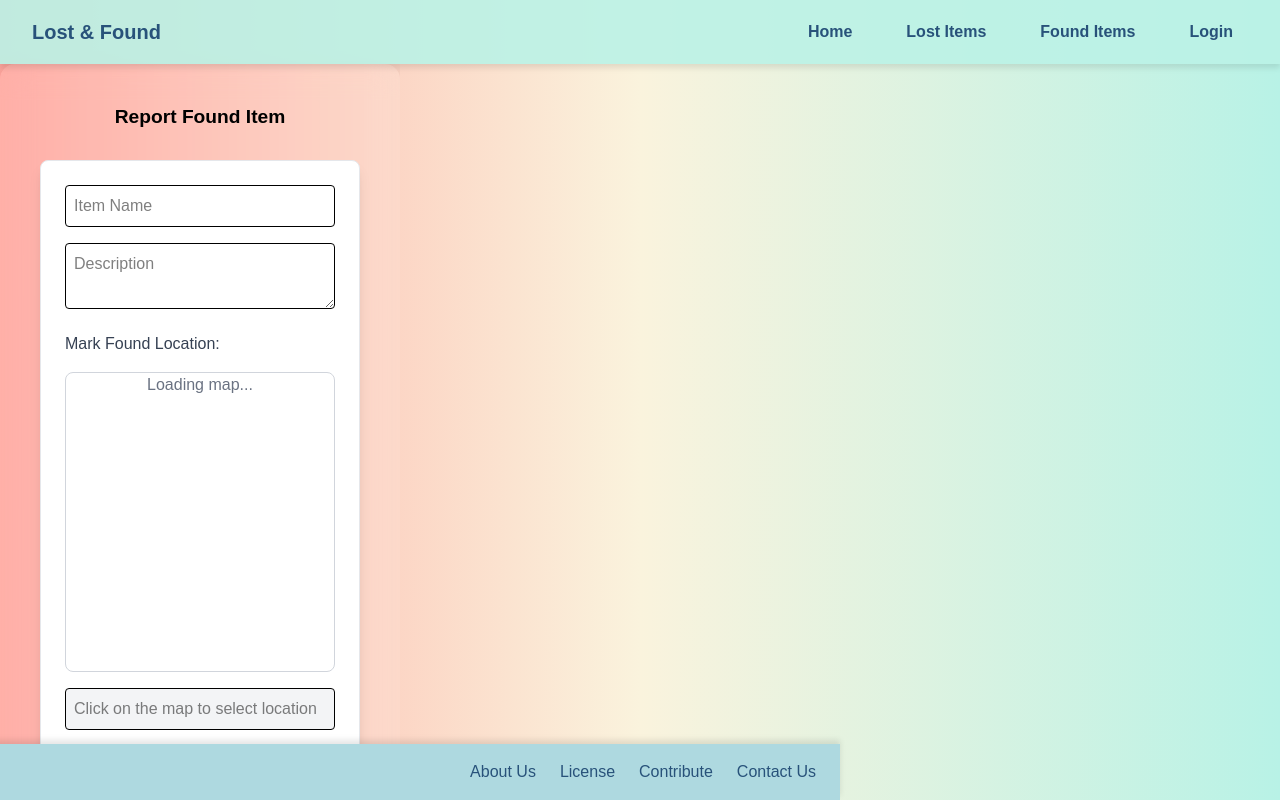
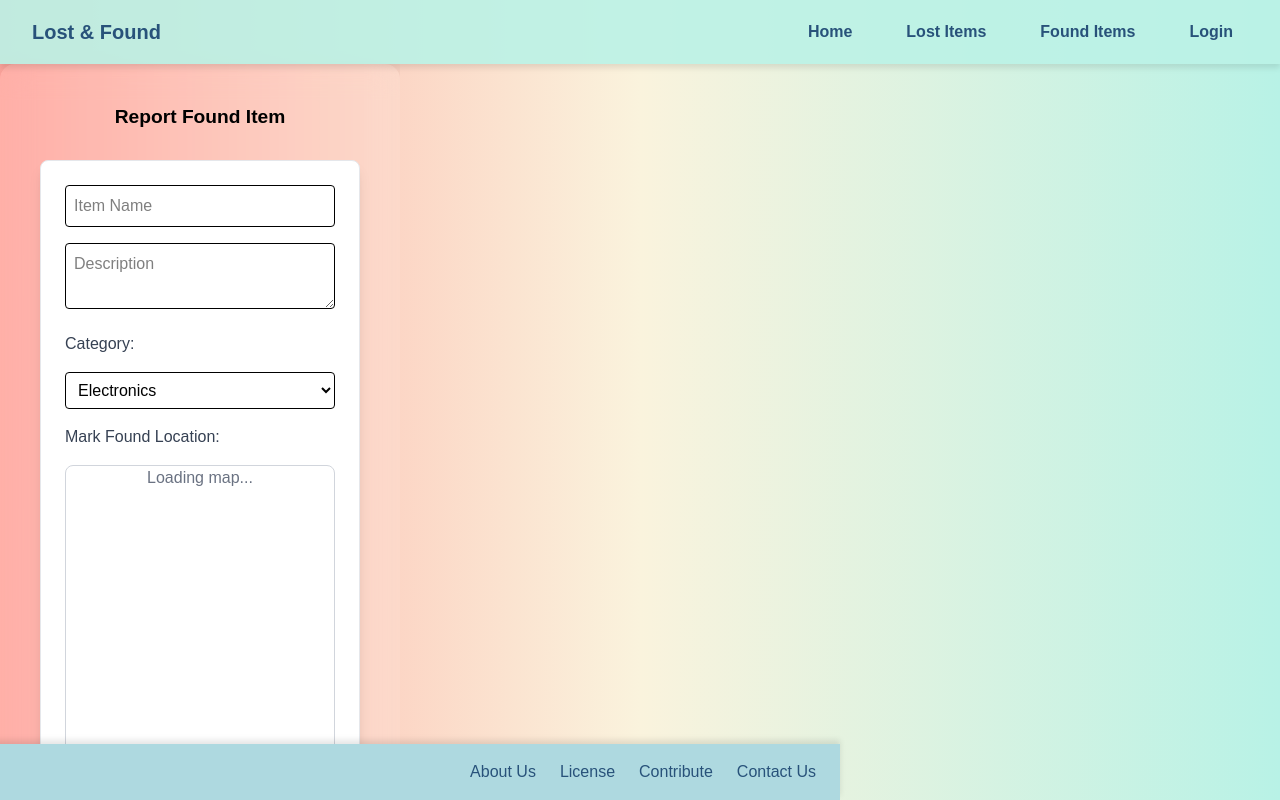
Before and after one commit to Pritikumawat/LostAndFound, a React (Vite) app: page /report in a window 1280 px wide. Built offline with nearby package versions, Linux system fonts and the light colour scheme; no server answers.

Commit message:
dynamic lost and found and dropbar

```diff
--- a/src/components/Report.jsx
+++ b/src/components/Report.jsx
@@ -125,12 +125,13 @@
 // export default ReportItem;
 import React, { useState } from "react";
 import axios from "axios";
-import { useNavigate, useLocation } from "react-router-dom";
-import MapReport from "./MapReport"; // ✅ Using MapReport for selecting location
+import { useNavigate, useSearchParams } from "react-router-dom"; // ✅ useSearchParams used
+import MapReport from "./MapReport"; // ✅ Map for selecting location
 
 const ReportItem = () => {
-  const location = useLocation();
-  const isLost = location.pathname.includes("lost");
+  const navigate = useNavigate();
+  const [searchParams] = useSearchParams(); // ✅ Get Query Parameters
+  const isLost = searchParams.get("status") === "lost"; // ✅ Check if 'status' is 'lost' or 'found'
 
   const [formData, setFormData] = useState({
     name: "",
@@ -143,8 +144,6 @@ const ReportItem = () => {
     lat: "",
     lng: "",
   });
-
-  const navigate = useNavigate();
 
   // ✅ Update input fields
   const handleChange = (e) => {
@@ -181,8 +180,9 @@ const ReportItem = () => {
 
   return (
     <div className="container mx-auto p-4 max-w-lg">
+      {/* ✅ Dynamic Header Based on Lost or Found */}
       <h2 className="text-2xl font-bold mb-4 text-center">
-        Report {isLost ? "Lost" : "Found"} Item
+        {isLost ? "Report Lost Item" : "Report Found Item"}
       </h2>
 
       <form
@@ -208,6 +208,24 @@ const ReportItem = () => {
           required
         ></textarea>
 
+        {/* ✅ New Category Dropdown */}
+        <label className="block font-medium text-gray-700">Category:</label>
+        <select
+          name="category"
+          value={formData.category}
+          onChange={handleChange}
+          className="w-full p-2 border rounded bg-white"
+          required
+        >
+          <option value="Electronics">Electronics</option>
+          <option value="Wallet">Wallet</option>
+          <option value="Documents">Documents</option>
+          <option value="Clothing">Clothing</option>
+          <option value="Keys">Keys</option>
+          <option value="Jewelry">Jewelry</option>
+          <option value="Others">Others</option>
+        </select>
+
         {/* ✅ New Map Component for Selecting Location */}
         <label className="block font-medium text-gray-700">
           Mark {isLost ? "Last Seen" : "Found"} Location:
@@ -225,7 +243,7 @@ const ReportItem = () => {
           readOnly
           className="w-full p-2 border rounded bg-gray-100"
           required
-              />
+        />
 
         {/* ✅ Marked Latitude & Longitude Fields */}
         <div className="grid grid-cols-2 gap-4">
```
